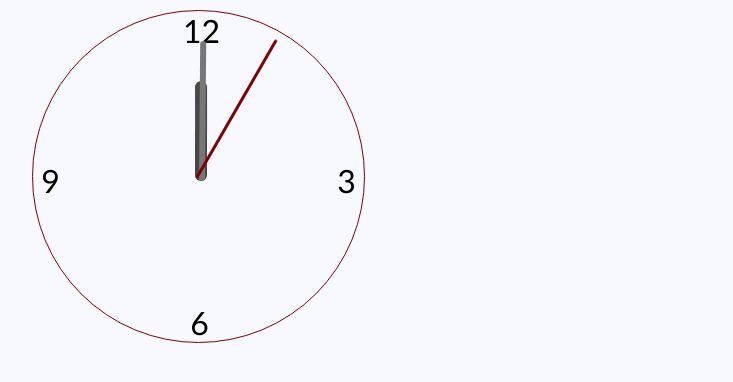
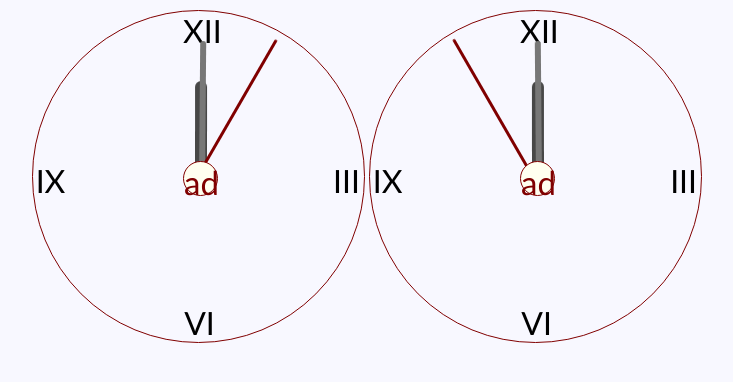
Before and after one commit to al2bovek/Clock-Animation, a website: page index.html in a window 1280 px wide. Shown: the whole page, without its empty margins (208-941 px from the left). Drawn offline with Linux system fonts and the light colour scheme.

Commit message:
anticlockwise

```diff
--- a/index.html
+++ b/index.html
@@ -21,14 +21,25 @@
 
     <body>
       <div class="clock">
-        <div class="twelve">12</div>
-        <div class="three">3</div>
-        <div class="six">6</div>
-        <div class="nine">9</div>
+        <div class="a">ad</div>
+        <div class="twelve">XII</div>
+        <div class="three">III</div>
+        <div class="six">VI</div>
+        <div class="nine">IX</div>
         <div class="hour"></div>
         <div class="minute"></div>
         <div class="second"></div>
     </div>
+      <div class="aclock">
+        <div class="a">ad</div>
+        <div class="twelve">XII</div>
+        <div class="three">III</div>
+        <div class="six">VI</div>
+        <div class="nine">IX</div>
+        <div class="ahour"></div>
+        <div class="aminute"></div>
+        <div class="asecond"></div>
+    </div>
     </body>
 
 </html>
```
